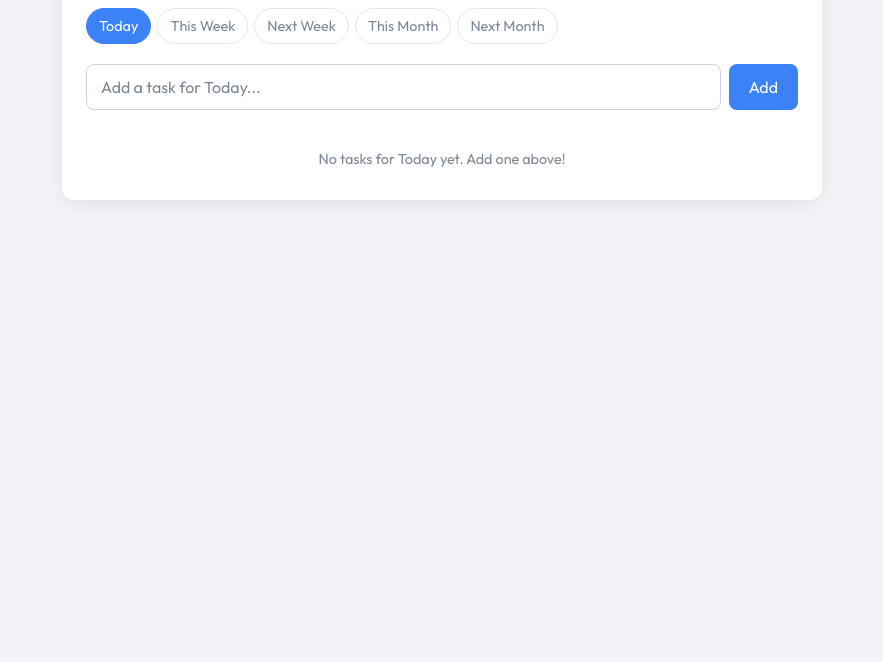
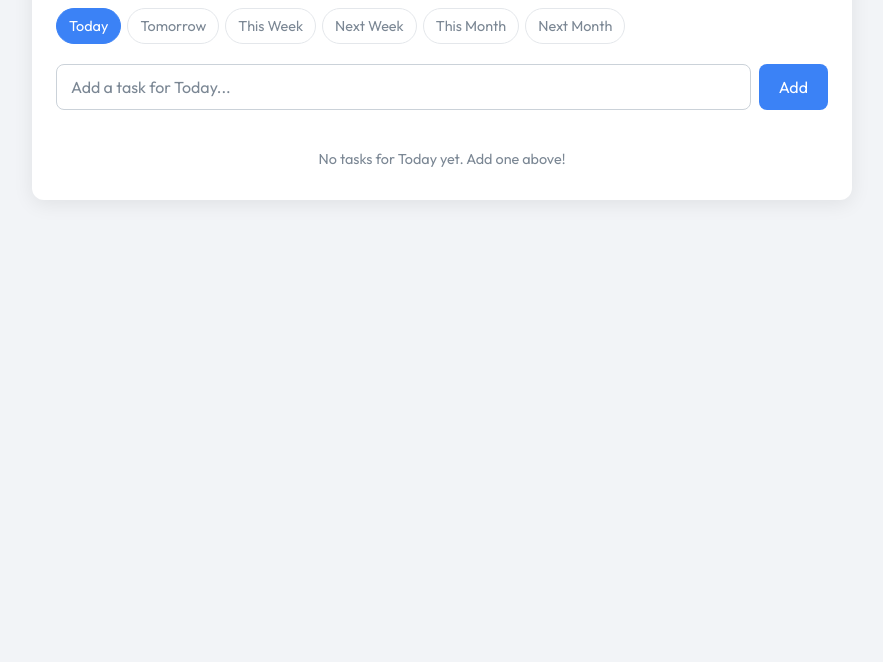
Before and after one commit to tanuj-h/To-Do, a plain HTML site: page index.html in a window 1280 px wide. Shown: the part 138-800 px from the top of the page, without its empty margins (198-1081 px from the left). Drawn offline with Linux system fonts and the light colour scheme.

Commit message:
added tomorrow list

```diff
--- a/script.js
+++ b/script.js
@@ -6,6 +6,7 @@ const THEME_KEY = "todo-theme";
 // The separate lists, in the order their tabs appear
 const LISTS = [
   { id: "today", name: "Today" },
+  { id: "tomorrow", name: "Tomorrow" },
   { id: "this-week", name: "This Week" },
   { id: "next-week", name: "Next Week" },
   { id: "this-month", name: "This Month" },
--- a/style.css
+++ b/style.css
@@ -54,7 +54,7 @@ body {
 
 .app {
   width: 100%;
-  max-width: 760px;
+  max-width: 820px;
   background: var(--card-bg);
   border-radius: 12px;
   box-shadow: 0 4px 20px var(--card-shadow);
```
